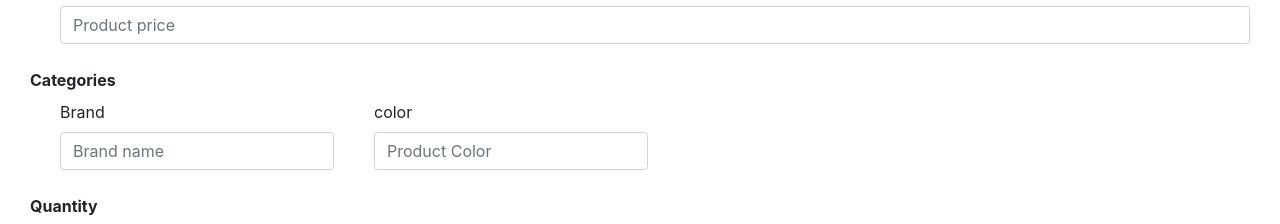
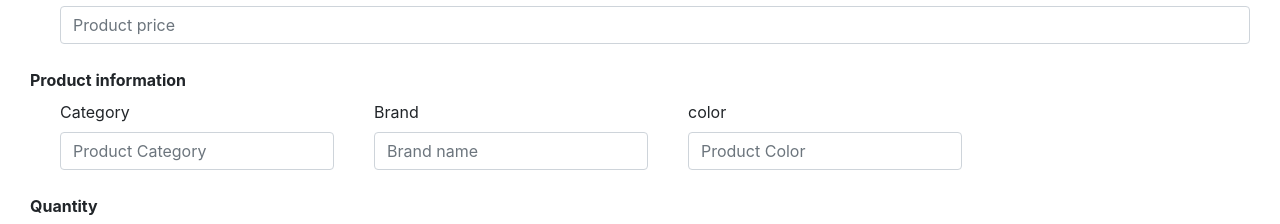
Before and after one commit to iamneo-production/a6e6c01f-ddf0-4bbb-aeb6-bb40c2db12fd, a React (Create React App) app in the folder reactapp/: page /seller/addproduct in a window 1280 px wide. Shown: the part 573-797 px from the top of the page. Built offline with nearby package versions, Linux system fonts and the light colour scheme.

Commit message:
Updated Add Product Page

```diff
--- a/reactapp/src/pages/seller/AddProductPage.js
+++ b/reactapp/src/pages/seller/AddProductPage.js
@@ -53,10 +53,14 @@ export default function AddProductPage() {
                     </div>
                     <br></br>
 
-                    <label for="exampleFormControlInput1" class="form-label"><b>Categories</b></label>
+                    <label for="exampleFormControlInput1" class="form-label"><b>Product information</b></label>
                     <br></br>
                     <div className="d-flex justify-content-start" style={inputStyle.input}>
                         <div>
+                            <label for="exampleFormControlInput1" class="form-label">Category</label>
+                            <input type="text" placeholder='Product Category' class="form-control" id="exampleFormControlInput1"></input>
+                        </div>
+                        <div style={{ marginLeft: "40px" }}>
                             <label for="exampleFormControlInput1" class="form-label">Brand</label>
                             <input type="text" placeholder='Brand name' class="form-control" id="exampleFormControlInput1"></input>
                         </div>
```
